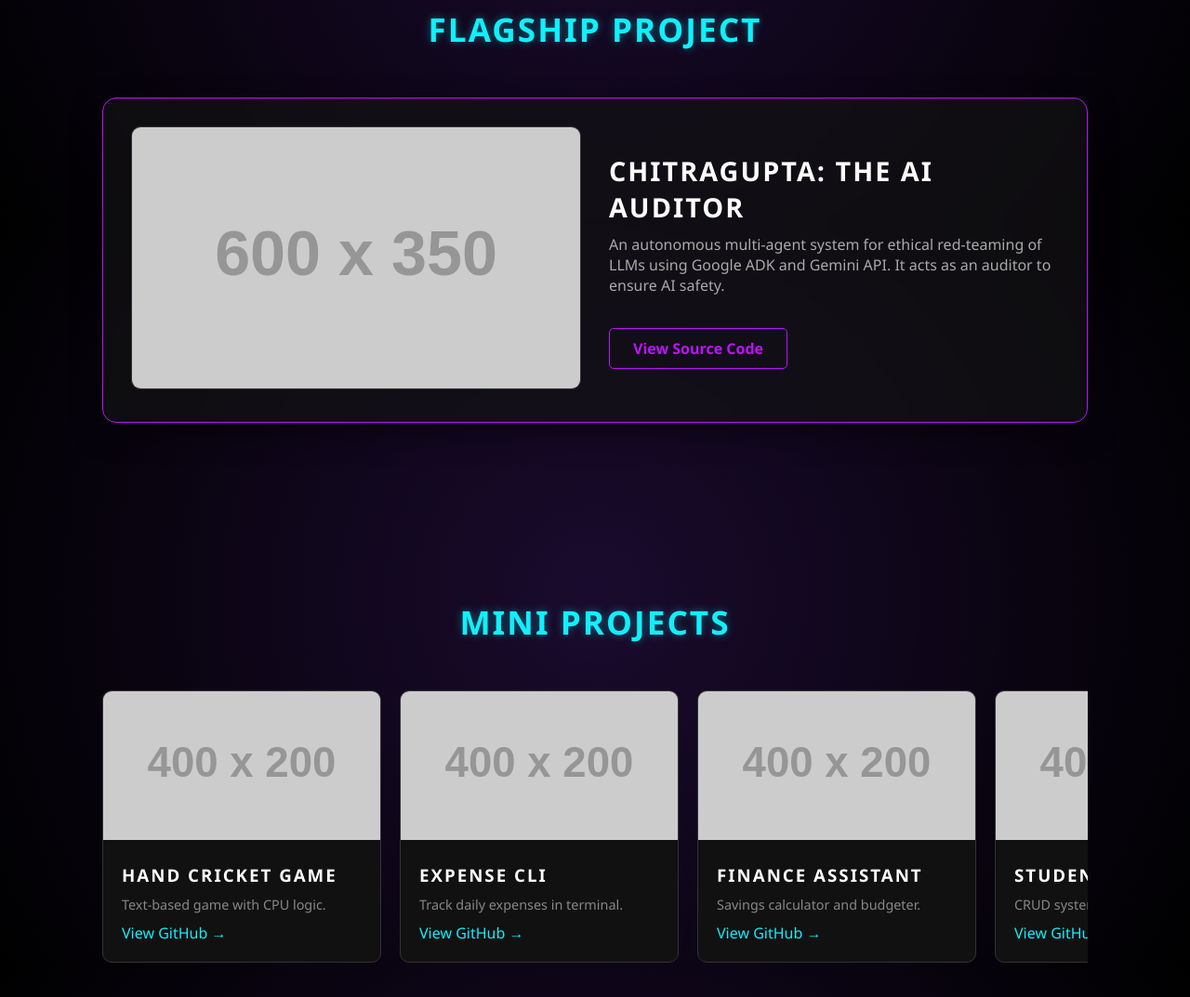
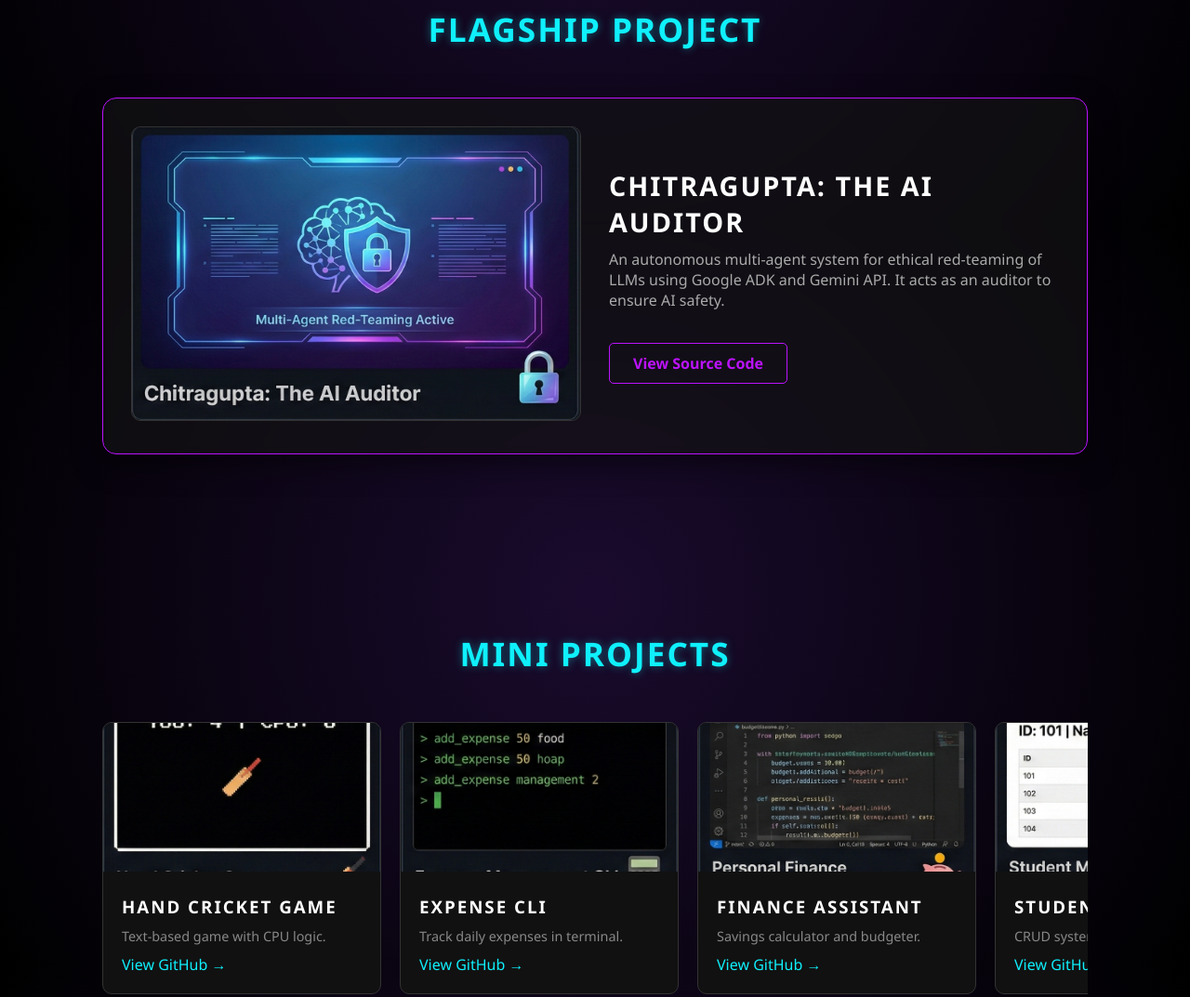
Before and after one commit to Venkateswaran-A-G/Portfolio, a plain HTML site: page index.html in a window 1280 px wide. Shown: the part 1360-2433 px from the top of the page at 93% size. Drawn offline with Linux system fonts and the light colour scheme; placeholder pictures from the web are drawn by us.

Commit message:
Update index.html

```diff
--- a/index.html
+++ b/index.html
@@ -185,12 +185,12 @@
     </nav>
 
     <section class="hero">
-        <img src="image_39b8d7.jpg" alt="Profile Photo" class="profile-pic" />
+        <img src="profile.png" alt="Profile Photo" class="profile-pic" />
 
         <h1>Venkateswaran A G</h1>
-        <div class="hero-subtitle">&lt; AI Engineer /&gt;</div>
+        <div class="hero-subtitle">&lt; Aspiring AI Engineer /&gt;</div>
         <p style="color: #aaa; max-width: 600px;">
-            Building intelligent systems with Python, TensorFlow, and Google ADK.
+            Building the Future, One Line of Code at a Time | CSE 2st year undergrad | Tech Enthusiast
         </p>
     </section>
 
@@ -213,7 +213,7 @@
         <div class="glass-card" style="border-color: var(--neon-purple);">
             <div style="display: flex; flex-wrap: wrap; gap: 30px; align-items: center;">
                 <div style="flex: 1; min-width: 300px;">
-                    <img src="https://via.placeholder.com/600x350/111/8a2be2?text=Chitragupta+AI" style="width:100%; border-radius:10px; border:1px solid #333;" alt="Project Image">
+                    <img src="5.png" style="width:100%; border-radius:10px; border:1px solid #333;" alt="Project Image">
                 </div>
                 <div style="flex: 1; min-width: 300px;">
                     <h3 style="font-size: 1.8rem; margin-bottom: 10px;">Chitragupta: The AI Auditor</h3>
@@ -232,7 +232,7 @@
         <div class="slider-wrapper">
 
             <div class="mini-card">
-                <img src="https://via.placeholder.com/400x200/222/0ff0fc?text=Hand+Cricket" class="mini-img" alt="Game">
+                <img src="1.png" class="mini-img" alt="Game">
                 <div class="mini-content">
                     <h3>Hand Cricket Game</h3>
                     <p style="color:#888; font-size:0.9rem; margin:10px 0;">Text-based game with CPU logic.</p>
@@ -241,7 +241,7 @@
             </div>
 
             <div class="mini-card">
-                <img src="https://via.placeholder.com/400x200/222/0ff0fc?text=Expense+Manager" class="mini-img" alt="Expense">
+                <img src="4.png" class="mini-img" alt="Expense">
                 <div class="mini-content">
                     <h3>Expense CLI</h3>
                     <p style="color:#888; font-size:0.9rem; margin:10px 0;">Track daily expenses in terminal.</p>
@@ -250,7 +250,7 @@
             </div>
 
             <div class="mini-card">
-                <img src="https://via.placeholder.com/400x200/222/0ff0fc?text=Finance+Bot" class="mini-img" alt="Finance">
+                <img src="3.png" class="mini-img" alt="Finance">
                 <div class="mini-content">
                     <h3>Finance Assistant</h3>
                     <p style="color:#888; font-size:0.9rem; margin:10px 0;">Savings calculator and budgeter.</p>
@@ -259,7 +259,7 @@
             </div>
 
             <div class="mini-card">
-                <img src="https://via.placeholder.com/400x200/222/0ff0fc?text=Student+System" class="mini-img" alt="Student">
+                <img src="2.png" class="mini-img" alt="Student">
                 <div class="mini-content">
                     <h3>Student Mgmt</h3>
                     <p style="color:#888; font-size:0.9rem; margin:10px 0;">CRUD system for records.</p>
```
